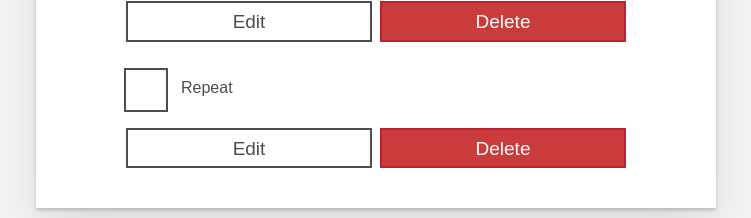
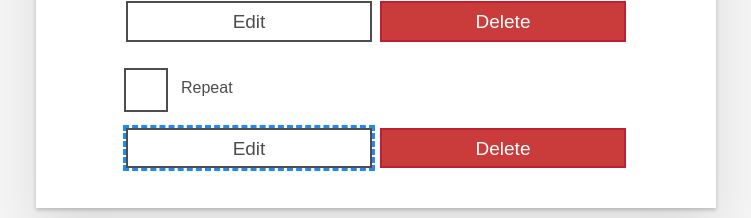
Before and after one commit to KarthikBenki/Todo-react, a React (Create React App) app: page / in a window 1280 px wide. Shown: the part 629-847 px from the top of the page, without its empty margins (264-1015 px from the left). Built offline with nearby package versions, Linux system fonts and the light colour scheme.

Commit message:
[Karthik] Modifiy. use useRef() hook to focus on edit button and edit input

```diff
--- a/src/components/Todo.js
+++ b/src/components/Todo.js
@@ -1,27 +1,40 @@
-import React, { useState } from "react";
+import React, { useEffect, useRef, useState } from "react";
 
 function Todo(props) {
+  const editFieldRef = useRef(null);
+  const editButtonRef = useRef(null);
   const [isEditing, setEditing] = useState(false);
-  const [newName, setNewName] = useState('');
+  const [newName, setNewName] = useState("");
   function handleChange(e) {
     setNewName(e.target.value);
   }
-  const handleSubmit = (e)=>{
+  const handleSubmit = (e) => {
     e.preventDefault();
-    props.editTask(props.id,newName);
+    props.editTask(props.id, newName);
     setNewName("");
     setEditing(false);
-  }
+  };
   const editingTemplate = (
     <form className="stack-small" onSubmit={handleSubmit}>
       <div className="form-group">
         <label className="todo-label" htmlFor={props.id}>
           New name for {props.name}
         </label>
-        <input id={props.id} className="todo-text" type="text" value={newName} onChange={handleChange} />
+        <input
+          id={props.id}
+          className="todo-text"
+          type="text"
+          value={newName}
+          onChange={handleChange}
+          ref={editFieldRef}
+        />
       </div>
       <div className="btn-group">
-        <button type="button" className="btn todo-cancel" onClick={() => setEditing(false)}>
+        <button
+          type="button"
+          className="btn todo-cancel"
+          onClick={() => setEditing(false)}
+        >
           Cancel
           <span className="visually-hidden">renaming {props.name}</span>
         </button>
@@ -47,7 +60,7 @@ function Todo(props) {
         </label>
       </div>
       <div className="btn-group">
-          <button type="button" className="btn" onClick={() => setEditing(true)}>
+        <button type="button" className="btn" onClick={() => setEditing(true)} ref={editButtonRef}>
           Edit <span className="visually-hidden">{props.name}</span>
         </button>
         <button
@@ -61,8 +74,14 @@ function Todo(props) {
     </div>
   );
 
-  return (
-    <li className="todo">{isEditing?editingTemplate:viewTemplate}</li>
-  );
+    useEffect(()=>{
+      if(isEditing){
+        editFieldRef.current.focus();
+      }else{
+        editButtonRef.current.focus();
+      }
+    },[isEditing])
+
+  return <li className="todo">{isEditing ? editingTemplate : viewTemplate}</li>;
 }
 export default Todo;
```
Lines whose indentation alone changed are shown as unchanged.
